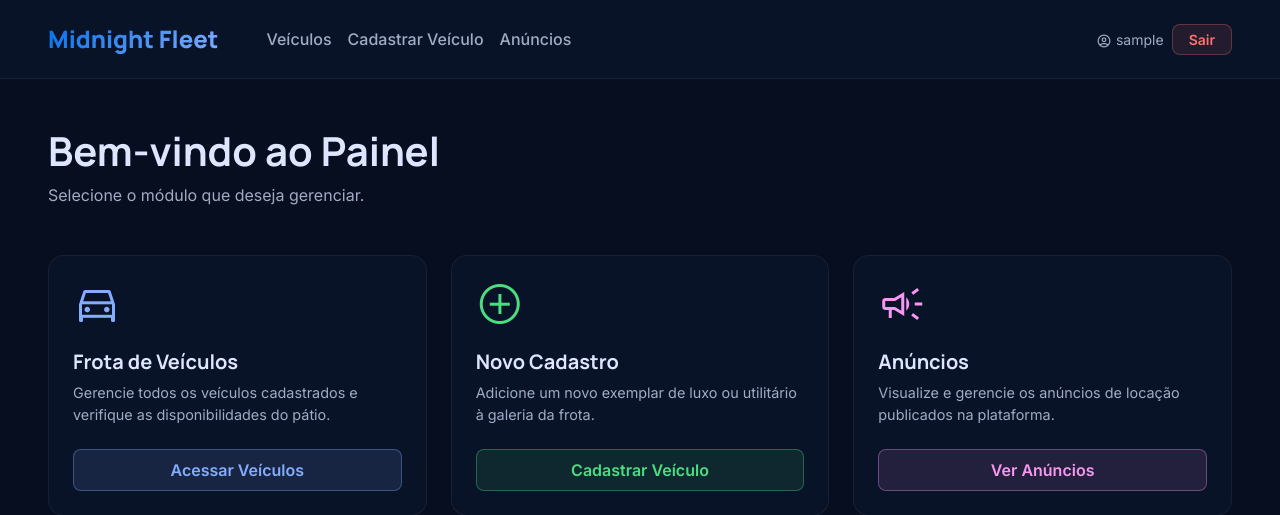
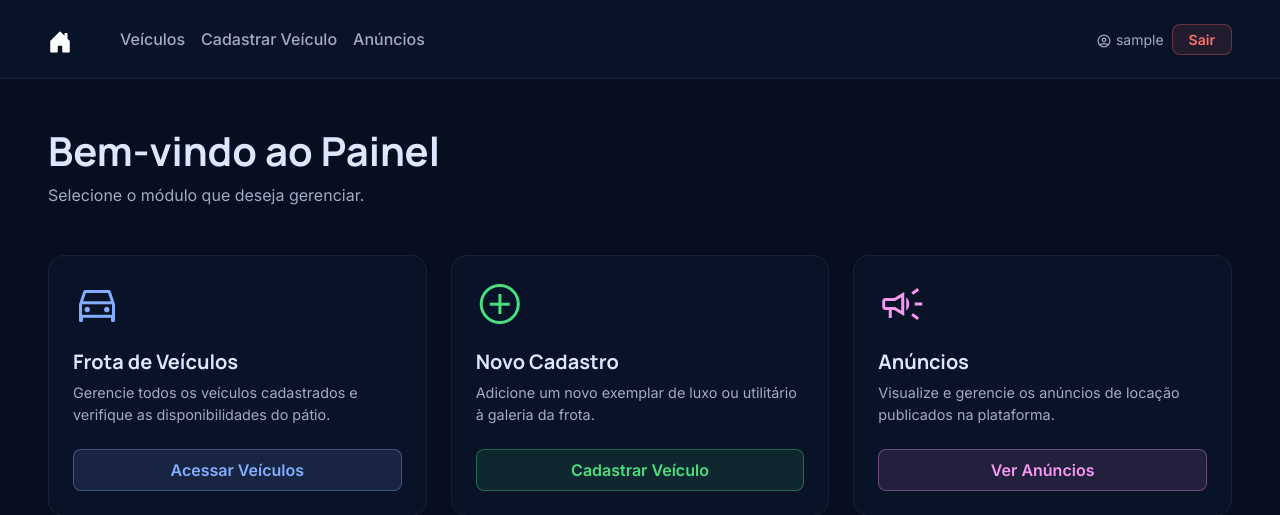
Before and after one commit to math3us-sousa/LocadoraVeiculos, a Django app: page /home/ in a window 1280 px wide. Shown: the top 515 px of the page. Run offline with Django 5.2, Linux system fonts and the light colour scheme; the visitor is signed in with stand-in values (Sample User, id 1).

Commit message:
coloquei ícone de 'home' na base

```diff
--- a/sistema/templates/base.html
+++ b/sistema/templates/base.html
@@ -15,7 +15,9 @@
 
 <nav class="navbar navbar-expand-lg mf-navbar py-3">
     <div class="container-fluid px-md-5">
-        <a class="navbar-brand mf-navbar-brand" href="{% url 'home' %}">Midnight Fleet</a>
+        <a class="navbar-brand mf-navbar-brand" href="{% url 'home' %}"><svg xmlns="http://www.w3.org/2000/svg" width="24" height="24" fill="currentColor" class="bi bi-house-door-fill" viewBox="0 0 16 16">
+  <path d="M6.5 14.5v-3.505c0-.245.25-.495.5-.495h2c.25 0 .5.25.5.5v3.5a.5.5 0 0 0 .5.5h4a.5.5 0 0 0 .5-.5v-7a.5.5 0 0 0-.146-.354L13 5.793V2.5a.5.5 0 0 0-.5-.5h-1a.5.5 0 0 0-.5.5v1.293L8.354 1.146a.5.5 0 0 0-.708 0l-6 6A.5.5 0 0 0 1.5 7.5v7a.5.5 0 0 0 .5.5h4a.5.5 0 0 0 .5-.5"/>
+</svg></a>
         <button class="navbar-toggler" type="button" data-bs-toggle="collapse" data-bs-target="#navbarNav">
             <span class="navbar-toggler-icon"></span>
         </button>
```
